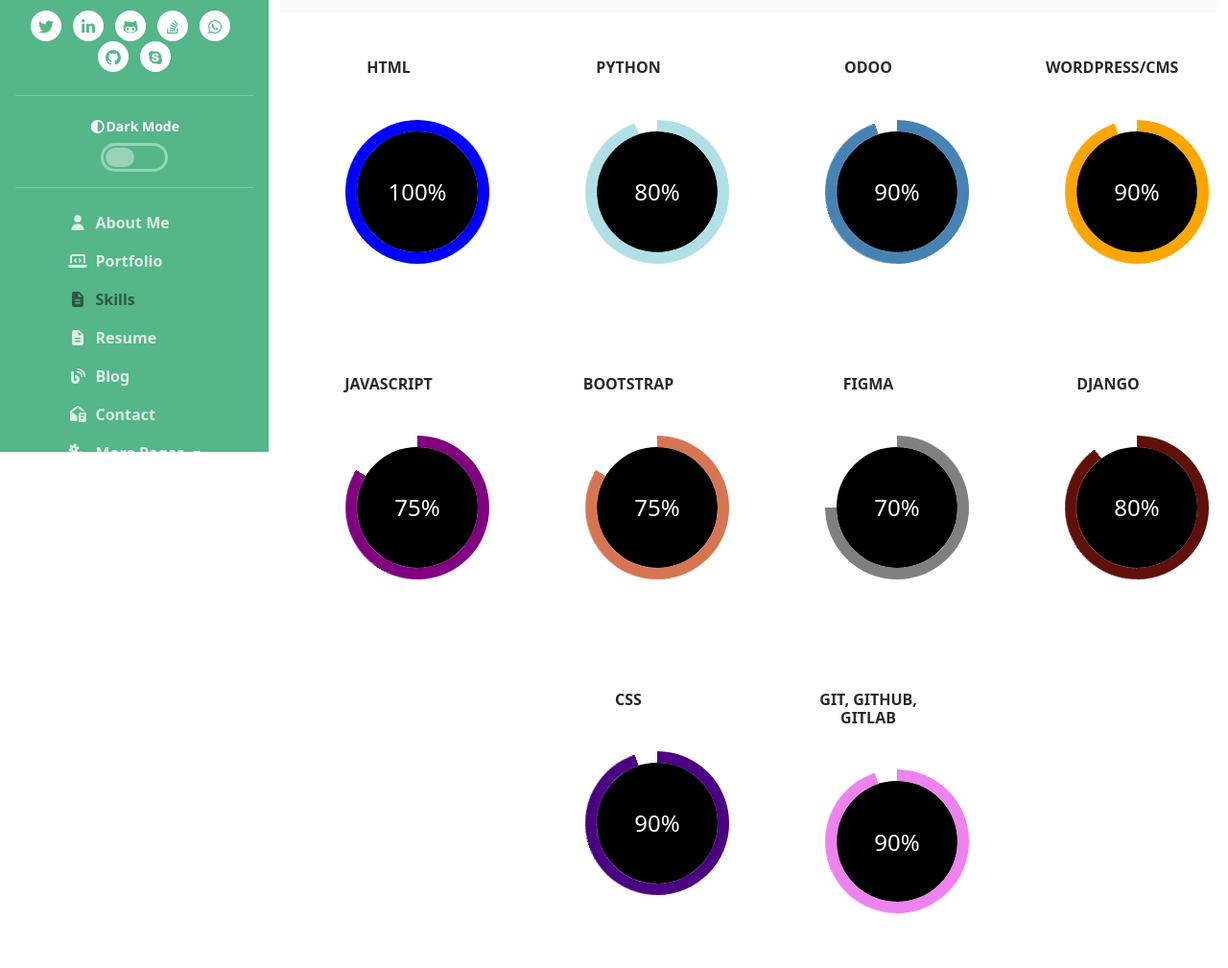
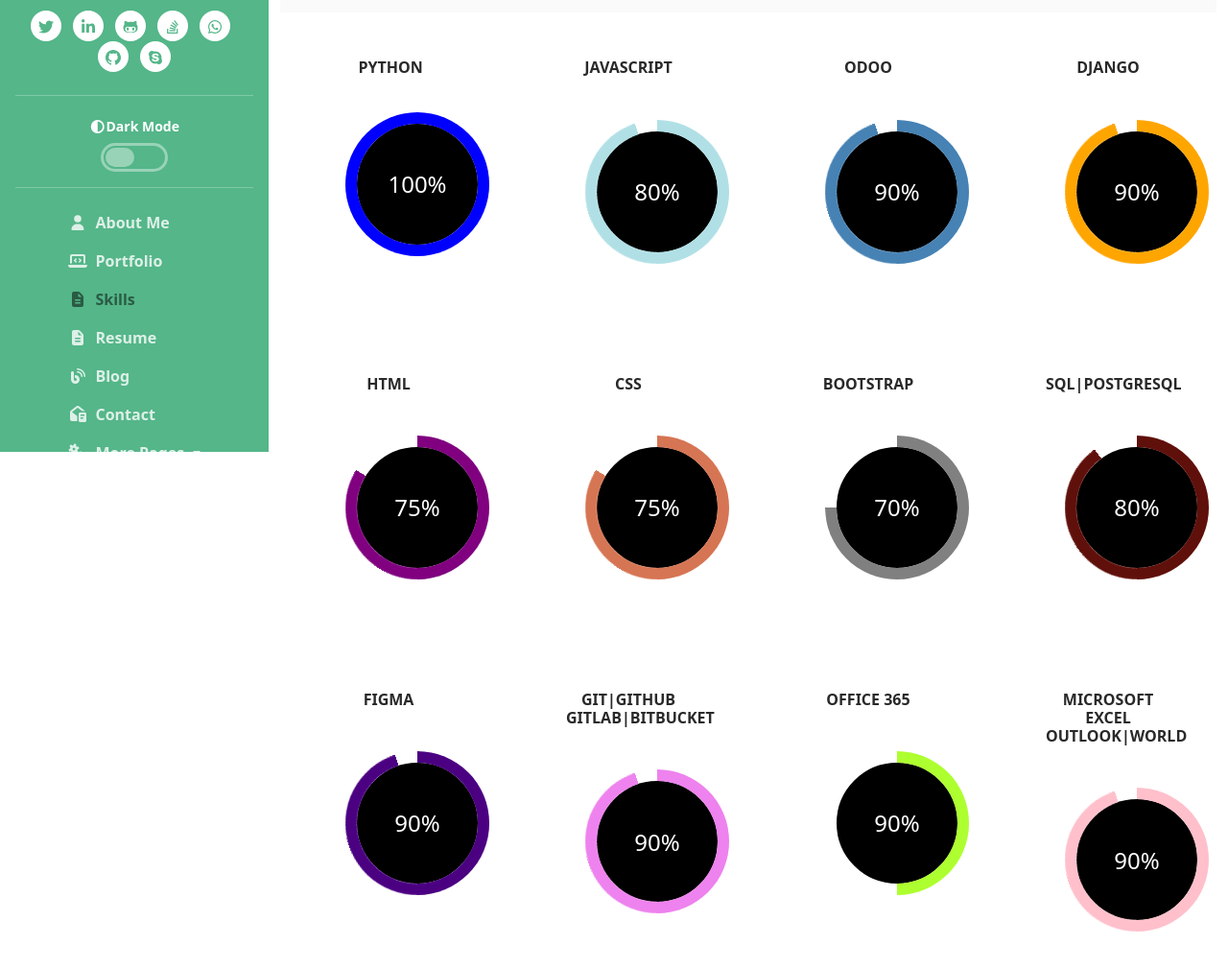
Before and after one commit to BurhanMohammad/burhanmohammad.github.io, a plain HTML site: page skills.html in a window 1280 px wide. Shown: the part 329-1338 px from the top of the page at 96% size. Drawn offline with Linux system fonts and the light colour scheme.

Commit message:
updated skills

```diff
--- a/skills.html
+++ b/skills.html
@@ -167,7 +167,7 @@
 
 					<div class="col-xl-3 col-lg-8 mb-5">
 						<div class=" rounded-lg p-5 ">
-							<h2 class="h6 font-weight-bold text-center mb-4">HTML</h2>
+							<h2 class="h6 font-weight-bold text-center mb-3">&nbsp;PYTHON</h2>
 							<div class="progress blue">
 								<span class="progress-left">
 									<span class="progress-bar"></span>
@@ -181,7 +181,7 @@
 					</div>
 					<div class="col-xl-3 col-lg-8 mb-5">
 						<div class=" rounded-lg p-5 ">
-							<h2 class="h6 font-weight-bold text-center mb-4">PYTHON</h2>
+							<h2 class="h6 font-weight-bold text-center mb-4">JAVASCRIPT</h2>
 							<div class="progress powderblue">
 								<span class="progress-left">
 									<span class="progress-bar"></span>
@@ -215,7 +215,7 @@
 
 					<div class="col-xl-3 col-lg-8 mb-5">
 						<div class=" rounded-lg p-5 ">
-							<h2 class="h6 font-weight-bold text-center mb-4">WORDPRESS/CMS</h2>
+							<h2 class="h6 font-weight-bold text-center mb-4">DJANGO</h2>
 							<div class="progress orange">
 								<span class="progress-left">
 									<span class="progress-bar"></span>
@@ -229,7 +229,7 @@
 					</div>
 					<div class="col-xl-3 col-lg-8 mb-5">
 						<div class=" rounded-lg p-5 ">
-							<h2 class="h6 font-weight-bold text-center mb-4">JAVASCRIPT</h2>
+							<h2 class="h6 font-weight-bold text-center mb-4">HTML</h2>
 							<div class="progress purple">
 								<span class="progress-left">
 									<span class="progress-bar"></span>
@@ -244,7 +244,7 @@
 
 					<div class="col-xl-3 col-lg-8 mb-5">
 						<div class=" rounded-lg p-5 ">
-							<h2 class="h6 font-weight-bold text-center mb-4">BOOTSTRAP</h2>
+							<h2 class="h6 font-weight-bold text-center mb-4">CSS</h2>
 							<div class="progress black">
 								<span class="progress-left">
 									<span class="progress-bar"></span>
@@ -259,7 +259,7 @@
 
 					<div class="col-xl-3 col-lg-8 mb-5">
 						<div class=" rounded-lg p-5 ">
-							<h2 class="h6 font-weight-bold text-center mb-4">FIGMA</h2>
+							<h2 class="h6 font-weight-bold text-center mb-4">BOOTSTRAP</h2>
 							<div class="progress gray">
 								<span class="progress-left">
 									<span class="progress-bar"></span>
@@ -274,7 +274,7 @@
 
 					<div class="col-xl-3 col-lg-8 mb-5">
 						<div class=" rounded-lg p-5 ">
-							<h2 class="h6 font-weight-bold text-center mb-4">DJANGO</h2>
+							<h2 class="h6 font-weight-bold text-center mb-4">SQL|POSTGRESQL</h2>
 
 							<div class="progress red">
 								<span class="progress-left">
@@ -290,7 +290,7 @@
 
 					<div class="col-xl-3 col-lg-8 mb-5">
 						<div class=" rounded-lg p-5 ">
-							<h2 class="h6 font-weight-bold text-center mb-4">CSS</h2>
+							<h2 class="h6 font-weight-bold text-center mb-4">FIGMA</h2>
 							<div class="progress indigo">
 								<span class="progress-left">
 									<span class="progress-bar"></span>
@@ -305,8 +305,38 @@
 
 					<div class="col-xl-3 col-lg-8 mb-5">
 						<div class=" rounded-lg p-5 ">
-							<h2 class="h6 font-weight-bold text-center mb-4">GIT, GITHUB, GITLAB</h2>
+							<h2 class="h6 font-weight-bold text-center mb-4">GIT|GITHUB<br>GITLAB|BITBUCKET</h2>
 							<div class="progress violet">
+								<span class="progress-left">
+									<span class="progress-bar"></span>
+								</span>
+								<span class="progress-right">
+									<span class="progress-bar"></span>
+								</span>
+								<div class="progress-value">90%</div>
+							</div>
+						</div>
+					</div>
+
+					<div class="col-xl-3 col-lg-8 mb-5">
+						<div class=" rounded-lg p-5 ">
+							<h2 class="h6 font-weight-bold text-center mb-4">OFFICE 365</h2>
+							<div class="progress green">
+								<span class="progress-left">
+									<span class="progress-bar"></span>
+								</span>
+								<span class="progress-right">
+									<span class="progress-bar"></span>
+								</span>
+								<div class="progress-value">90%</div>
+							</div>
+						</div>
+					</div>
+
+					<div class="col-xl-3 col-lg-8 mb-5">
+						<div class=" rounded-lg p-5 ">
+							<h2 class="h6 font-weight-bold text-center mb-4">MICROSOFT EXCEL<br>OUTLOOK|WORLD</h2>
+							<div class="progress pink">
 								<span class="progress-left">
 									<span class="progress-bar"></span>
 								</span>
```
